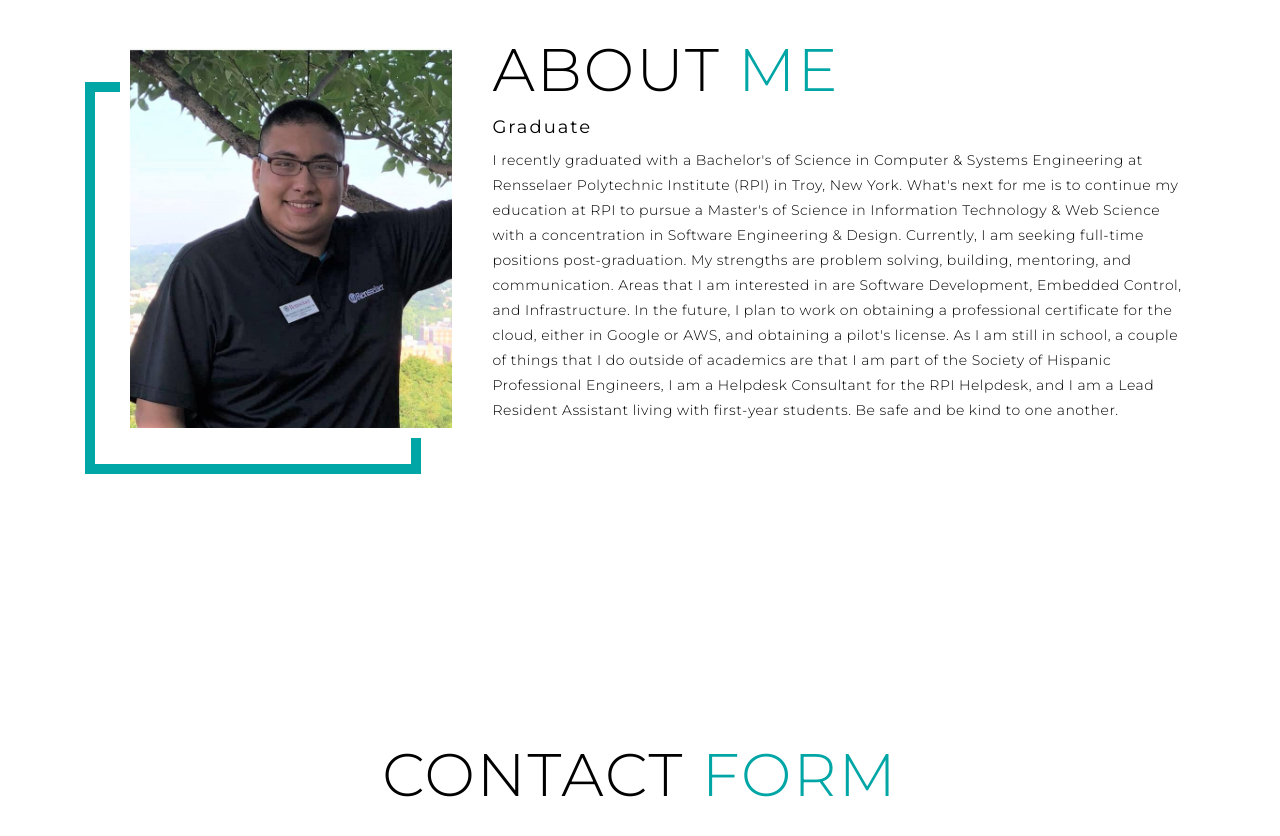
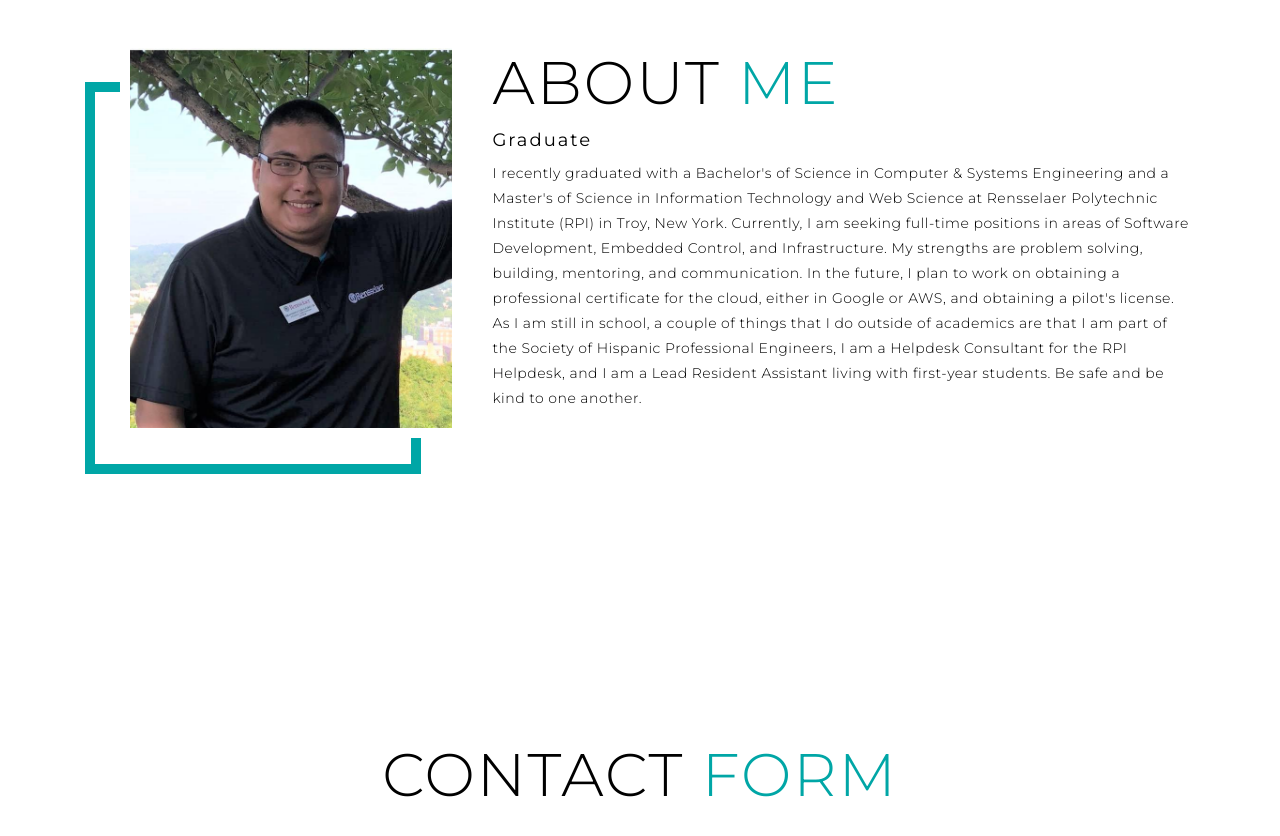
Before and after one commit to brandon-cabaleiro/brandon-cabaleiro.github.io, a plain HTML site: page index.html in a window 1280 px wide. Shown: the part 962-1798 px from the top of the page. Drawn offline with Linux system fonts and the light colour scheme; grey boxes are pictures that could not be loaded.

Commit message:
Update index.html

```diff
--- a/index.html
+++ b/index.html
@@ -52,7 +52,7 @@
       <div class="col-right">
         <h1 class="section-title">About <span>me</span></h1>
         <h2>Graduate</h2>
-        <p> I recently graduated with a Bachelor's of Science in Computer & Systems Engineering at Rensselaer Polytechnic Institute (RPI) in Troy, New York. What's next for me is to continue my education at RPI to pursue a Master's of Science in Information Technology & Web Science with a concentration in Software Engineering & Design. Currently, I am seeking full-time positions post-graduation. My strengths are problem solving, building, mentoring, and communication. Areas that I am interested in are Software Development, Embedded Control, and Infrastructure.
+        <p> I recently graduated with a Bachelor's of Science in Computer & Systems Engineering and a Master's of Science in Information Technology and Web Science at Rensselaer Polytechnic Institute (RPI) in Troy, New York. Currently, I am seeking full-time positions in areas of Software Development, Embedded Control, and Infrastructure. My strengths are problem solving, building, mentoring, and communication.
 
         In the future, I plan to work on obtaining a professional certificate for the cloud, either in Google or AWS, and obtaining a pilot's license.
 
```
